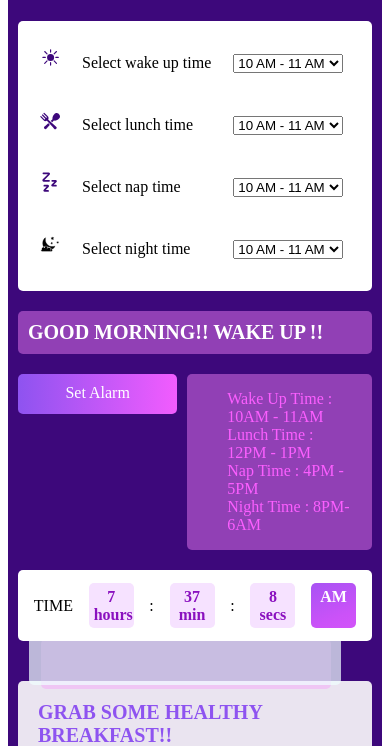
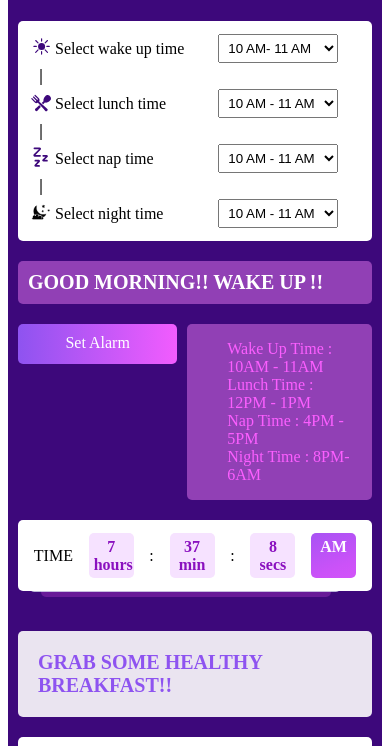
Before and after one commit to Jeggam-Mahesh/Digital_clock, a plain HTML site: page index.html in a window 390 px wide. Shown: the part 98-844 px from the top of the page. Drawn offline with Linux system fonts and the light colour scheme.

Commit message:
updated pecture with time

```diff
--- a/index.html
+++ b/index.html
@@ -14,12 +14,13 @@
            <div class="timecard">
 
             <div class="card">
-                <table cellpadding="10px" >
+                <!-- cellpadding="10px" -->
+                <table >
                     <tr>
                         <td> <img src="./wake_up.svg" alt="wakeup" width="20px" height="20px" ></td>
                         <td> <label for="wakeup">Select wake up time</label></td>
                         <td>  <select name="wake up" id="wakeup">
-                            <option value="10">10 AM - 11 AM</option>
+                            <option value="10">10 AM- 11 AM</option>
                             <option value="24">12 AM - 1 AM</option>
                             <option value="1">1 AM - 2 AM</option>
                             <option value="2">2 AM - 3 AM</option>
@@ -30,7 +31,6 @@
                             <option value="7">7 AM - 8 AM</option>
                             <option value="8">8 AM - 9 AM</option>
                             <option value="9">9 AM - 10 AM</option>
-
                             <option value="11">11 AM - 12 PM</option>
                             <option value="12">12 PM - 1 PM</option>
                             <option value="13">1 PM - 2 PM</option>
@@ -46,6 +46,7 @@
                             <option value="23">11 PM -12 AM</option>
                         </select></td>
                     </tr>
+                    <tr><th>|</th></tr>
                     <tr>
                         <td> <img src="./lunch_time.svg" alt="lunch" width="20px" height="20px" ></td>
                         <td> <label for="lunch">Select lunch time</label></td>
@@ -77,6 +78,7 @@
                             <option value="23">11 PM -12 AM</option>
                         </select></td>
                     </tr>
+                    <tr><th>|</th></tr>
 
                     <tr>
                         <td>   <img src="./nap_time.svg" alt="nap" width="20px" height="20px" ></td>
@@ -109,6 +111,8 @@
                             <option value="23">11 PM -12 AM</option>
                         </select></td>
                     </tr>
+                    <tr><th>|</th></tr>
+
                     <tr>
                         <td><img src="./night_time.png" alt="night" width="20px" height="20px" ></td>
                         <td> <label for="night">Select night time     </label></td>
--- a/script.js
+++ b/script.js
@@ -9,25 +9,20 @@ let displaytime=document.querySelector('span')
         if(hour>=12){
        ampm="PM"
         }
-        document.querySelector('.b1').innerHTML=`${hour%12}\n hours`
+        if(hour>12)
+        hour=hour%12
+        document.querySelector('.b1').innerHTML=`${hour}\n hours`
         document.querySelector('.b2').innerHTML=`${min}\n min`
         document.querySelector('.b3').innerHTML=`${sec}\n secs`
         document.querySelector('.b4').innerHTML=`${ampm}`
           if(hour>=12&& hour<=15){
         document.querySelector('.grab').innerHTML="LUNCH HOUR IS THE BEST HOUR OF THE DAY"
-        let temp=document.querySelector('.image1');
-
-         temp.setAttribute('class','lunch_img');
         }
         else if(hour>=16&&hour<=18){
              document.querySelector('.grab').innerHTML="STOP YAWNING GET SOME TEA ITS JUST EVENING"
-             let temp=document.querySelector('.image1');
-             temp.setAttribute('class','nap_img');
         }
         else if(hour>=20&&hour<=23){
             document.querySelector('.grab').innerHTML="CLOSE YOUR EYES AND GO TO SLEEP"
-            let temp=document.querySelector('.image1');
-            temp.setAttribute('class','night_img');
         }
     //    if(hour>=12){
 
@@ -41,6 +36,7 @@ let morningtime=document.getElementById("wakeup")
 let lunchtime=document.getElementById("lunch")
 let eveningtime=document.getElementById("nap")
 let naptime=document.getElementById("night")
+let temp=document.querySelector('.image1');
 function checkalarm(){
     let time1=new Date()
     let hrs=time1.getHours()
@@ -51,14 +47,18 @@ function checkalarm(){
 
     if(parseInt(morningtime.value)===hrs){
         document.querySelector('.g_morning').innerHTML="good morning"
+        temp.setAttribute('class','image1');
     }
     else if(parseInt(lunchtime.value)===hrs){
         document.querySelector('.g_morning').innerHTML="Good Afternoon!! Take Some Sleep"
+        temp.setAttribute('class','lunch_img');
     }
     else if(parseInt(eveningtime.value)===hrs){
         document.querySelector('.g_morning').innerHTML="Good Evening!!"
+        temp.setAttribute('class','nap_img');
     }
     else if(parseInt(naptime.value)===hrs){
          document.querySelector('.g_morning').innerHTML="good night"
+         temp.setAttribute('class','night_img');
     }
 }
--- a/styles.css
+++ b/styles.css
@@ -1,6 +1,4 @@
-body{
 
-}
 div{
     border-radius: 5px;
 }
@@ -21,12 +19,13 @@ div{
 }
 
  select{
-    margin-left: 100px;
+    padding: 5px;
+    margin-left: 200px;
 }
 .timecard{
     padding: 10px;
     background-color: white;
-    line-height: 40px;
+    /* line-height: 40px; */
 }
 .g_morning{
     padding:10px;
@@ -184,19 +183,19 @@ height:220px;
 }
 @media screen and (max-width:500px) {
     select{
-        margin-left: 0px;
+        margin-left: 30px;
     }
     .tbox{
         width: 312px;
         position: absolute;
-        top: 733px;
+        top: 640px;
         left: 29px;
 
     }
     .tbox2{
          width: 290px;
          position: absolute;
-         top: 737px;
+         top: 645px;
          left: 41px;
     }
     .cbox{
```
